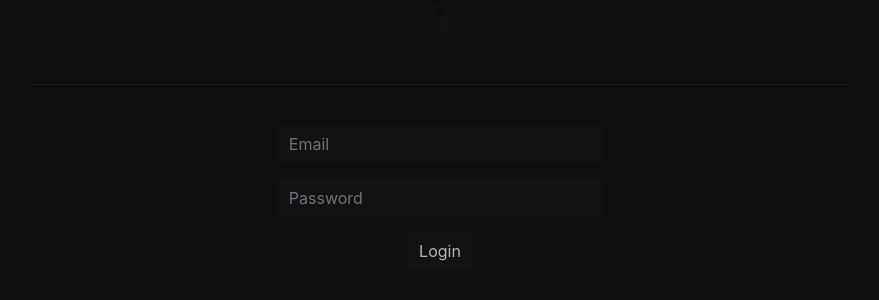
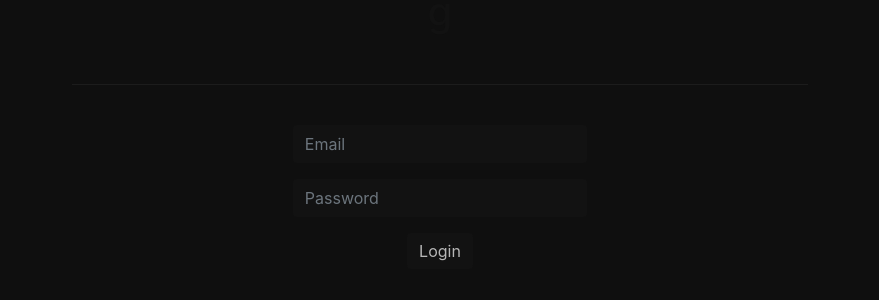
Before and after one commit to ldcu/Feed, a React (Create React App) app in the folder client/: page /login in a window 1280 px wide. Shown: the part 156-456 px from the top of the page, without its empty margins (200-1079 px from the left). Built offline with nearby package versions, Linux system fonts and the light colour scheme.

Commit message:
5e9b52a572c4fc954c2195cf455246c7

```diff
--- a/client/src/css/global.css
+++ b/client/src/css/global.css
@@ -20,7 +20,7 @@ body {
 /* Page layout ---------------------------------------------------------------------------------------------------- */
 
 .container {
-	max-width: 55rem;
+	max-width: 50rem;
 	padding: 0 1rem;
 	margin: 3rem auto 6rem;
 }
```
